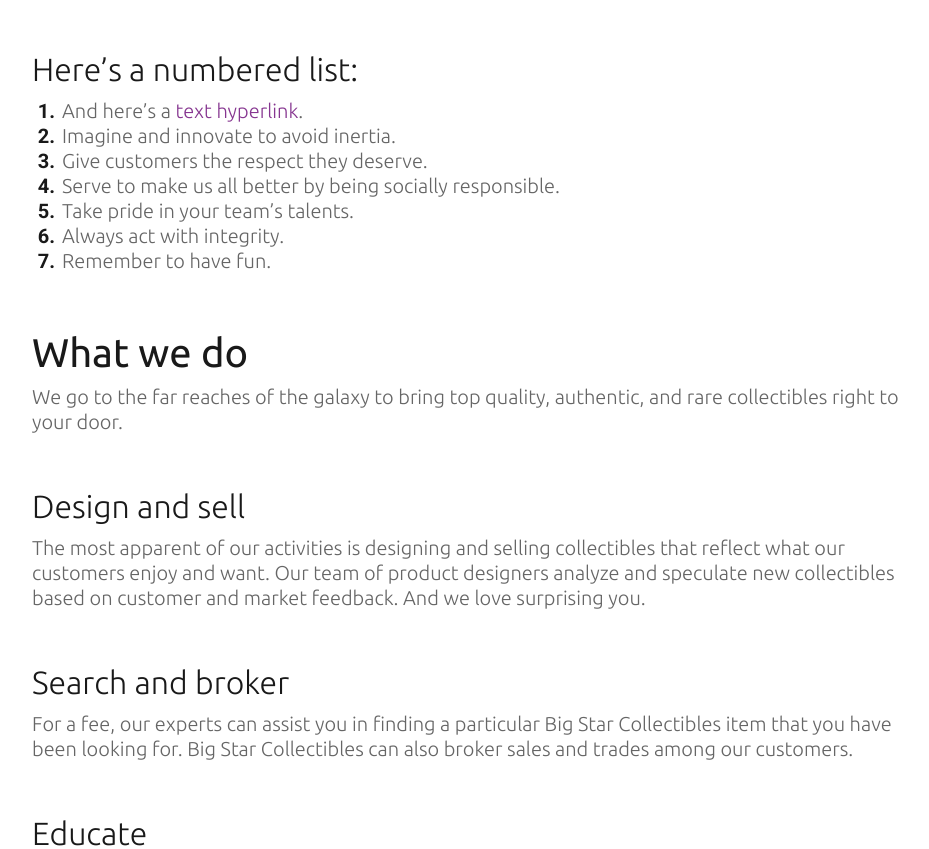
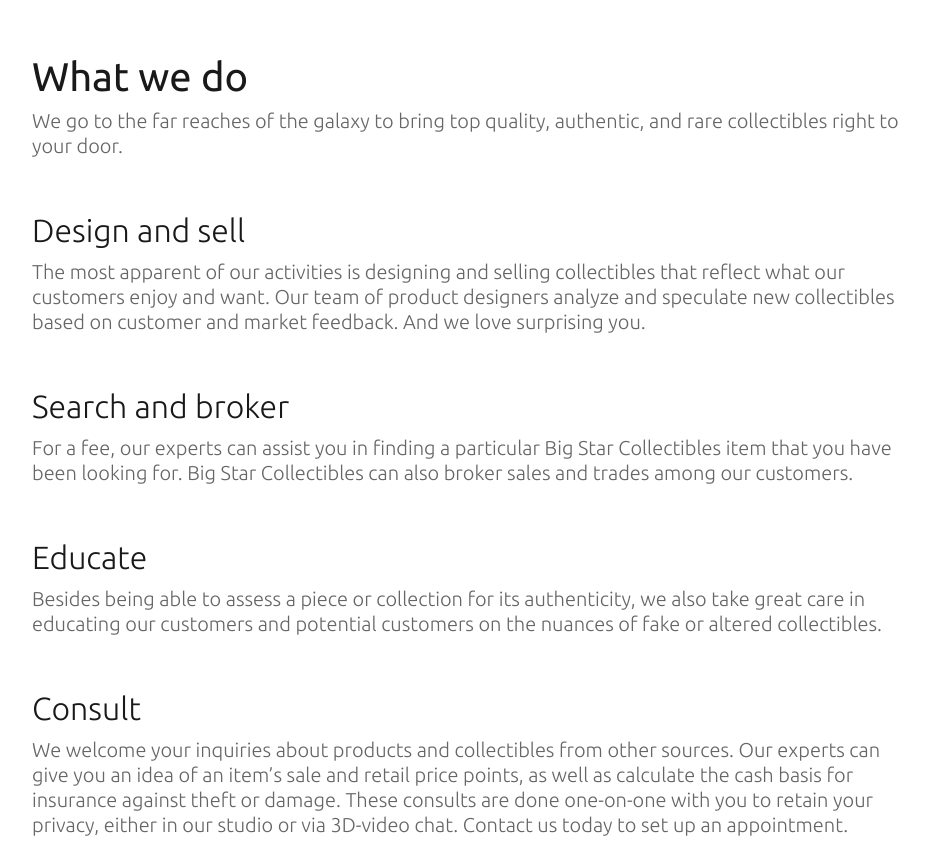
Before and after one commit to techprepared/big_star, a plain HTML site: page About.html in a window 1280 px wide. Shown: the part 987-1836 px from the top of the page, without its empty margins (318-1247 px from the left). Drawn offline with Linux system fonts and the light colour scheme.

Commit message:
reworked About page created from static

```diff
--- a/Static-About.html
+++ b/About.html
@@ -163,18 +163,6 @@
               <li>Remember to have fun.</li>
             </ul>
           </section>
-          <section>
-            <h2>Here’s a numbered list:</h2>
-            <ol>
-              <li>And here’s a <a href="#">text hyperlink</a>.</li>
-              <li>Imagine and innovate to avoid inertia.</li>
-              <li>Give customers the respect they deserve.</li>
-              <li>Serve to make us all better by being socially responsible.</li>
-              <li>Take pride in your team’s talents.</li>
-              <li>Always act with integrity.</li>
-              <li>Remember to have fun.</li>
-            </ol>
-          </section>
           <h1>What we do</h1>
           <p>We go to the far reaches of the galaxy to bring top quality, authentic, and rare collectibles right to your door.</p>
           <section>
```
